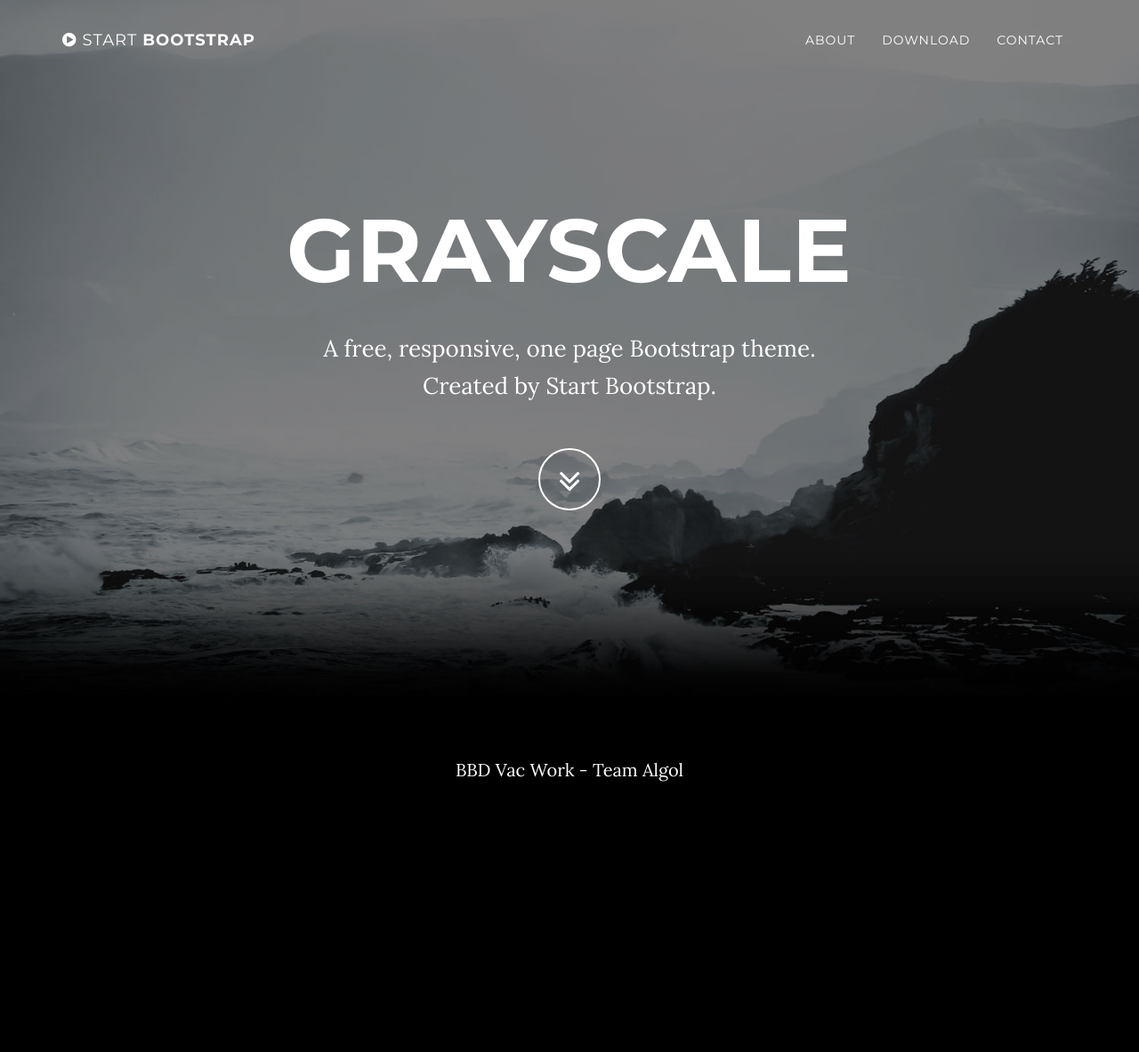
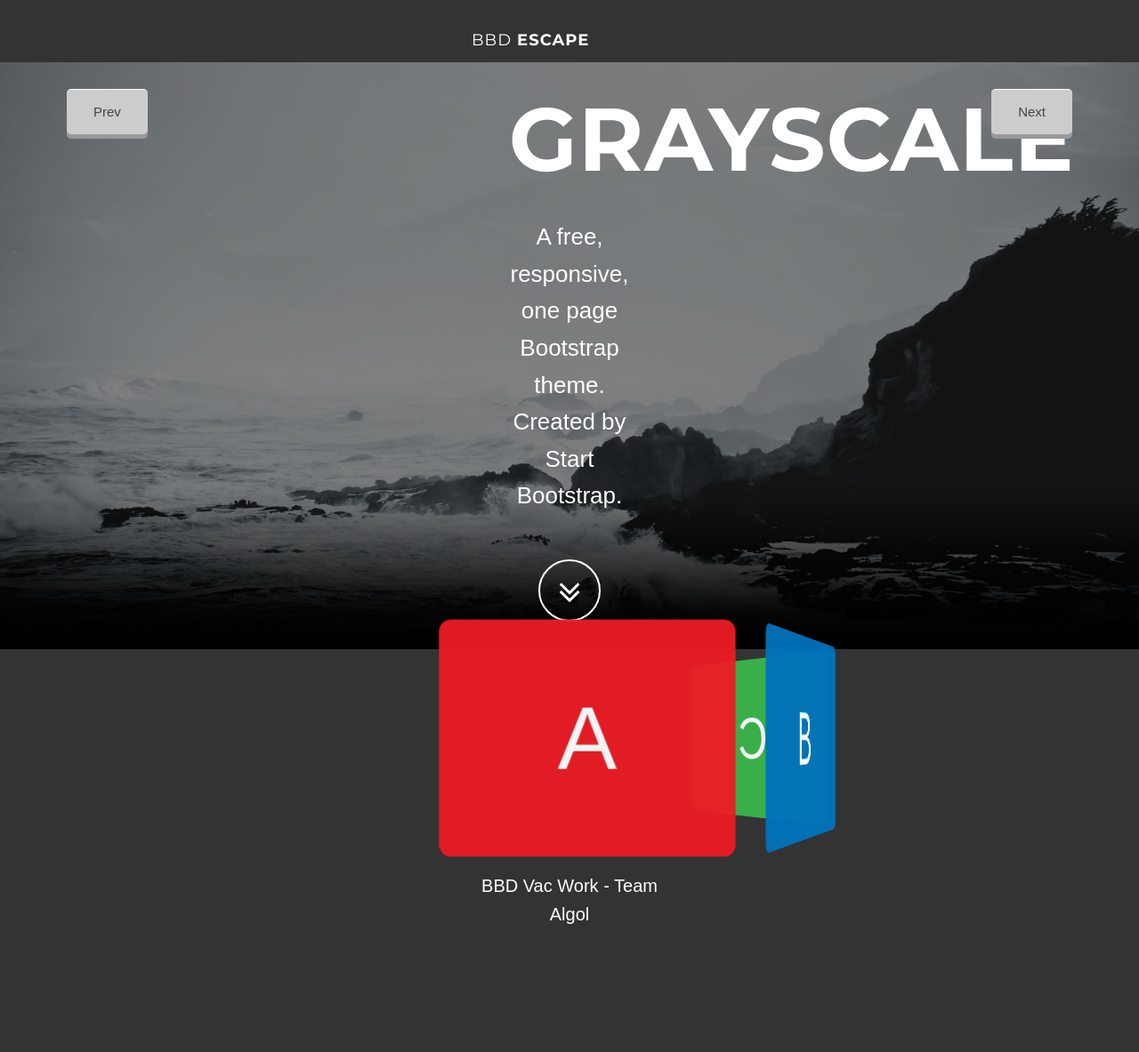
Before and after one commit to brandon-pickup/EscapeWebApp, a website: page index.html in a window 1280 px wide. Shown: the whole page at 89% size. Before the commit the page ends 932 px from the top, so only its background shows below. Drawn offline with nearby package versions, Linux system fonts and the light colour scheme; some packages are replaced by stand-ins of ours.

Commit message:
Carousel Included
Needs modification

```diff
--- /dev/null
+++ b/css/custom.css
@@ -0,0 +1,80 @@
+body {
+  background: #333;
+  padding: 70px 0;
+  font: 15px/20px Arial, sans-serif;
+}
+
+.container {
+  margin: 0 auto;
+  width: 250px;
+  height: 200px;
+  position: relative;
+  perspective: 1000px;
+}
+
+.carousel {
+  height: 100%;
+  width: 100%;
+  position: absolute;
+  transform-style: preserve-3d;
+  transition: transform 1s;
+}
+
+.item {
+  display: block;
+  position: absolute;
+  background: #000;
+  width: 250px;
+  height: 200px;
+  line-height: 200px;
+  font-size: 5em;
+  text-align: center;
+  color: #FFF;
+  opacity: 0.95;
+  border-radius: 10px;
+}
+
+.a {
+  transform: rotateY(0deg) translateZ(250px);
+  background: #ed1c24;
+}
+.b {
+  transform: rotateY(60deg) translateZ(250px);
+  background: #0072bc;
+}
+.c {
+  transform: rotateY(120deg) translateZ(250px);
+  background: #39b54a;
+}
+.d {
+  transform: rotateY(180deg) translateZ(250px);
+  background: #f26522;
+}
+.e {
+  transform: rotateY(240deg) translateZ(250px);
+  background: #630460;
+}
+.f {
+  transform: rotateY(300deg) translateZ(250px);
+  background: #8c6239;
+}
+
+.next, .prev {
+  color: #444;
+  position: absolute;
+  top: 100px;
+  padding: 1em 2em;
+  cursor: pointer;
+  background: #CCC;
+  border-radius: 5px;
+  border-top: 1px solid #FFF;
+  box-shadow: 0 5px 0 #999;
+  transition: box-shadow 0.1s, top 0.1s;
+}
+.next:hover, .prev:hover { color: #000; }
+.next:active, .prev:active {
+  top: 104px;
+  box-shadow: 0 1px 0 #999;
+}
+.next { right: 5em; }
+.prev { left: 5em; }
--- a/index.html
+++ b/index.html
@@ -21,6 +21,7 @@
 
     <!-- Theme CSS -->
     <link href="css/grayscale.min.css" rel="stylesheet">
+    <link href="css/custom.css" rel="stylesheet">
 
     <!-- HTML5 Shim and Respond.js IE8 support of HTML5 elements and media queries -->
     <!-- WARNING: Respond.js doesn't work if you view the page via file:// -->
@@ -41,28 +42,11 @@
                     Menu <i class="fa fa-bars"></i>
                 </button>
                 <a class="navbar-brand page-scroll" href="#page-top">
-                    <i class="fa fa-play-circle"></i> <span class="light">Start</span> Bootstrap
+                    <span class="light">BBD</span> Escape
                 </a>
             </div>
 
-            <!-- Collect the nav links, forms, and other content for toggling -->
-            <div class="collapse navbar-collapse navbar-right navbar-main-collapse">
-                <ul class="nav navbar-nav">
-                    <!-- Hidden li included to remove active class from about link when scrolled up past about section -->
-                    <li class="hidden">
-                        <a href="#page-top"></a>
-                    </li>
-                    <li>
-                        <a class="page-scroll" href="#about">About</a>
-                    </li>
-                    <li>
-                        <a class="page-scroll" href="#download">Download</a>
-                    </li>
-                    <li>
-                        <a class="page-scroll" href="#contact">Contact</a>
-                    </li>
-                </ul>
-            </div>
+
             <!-- /.navbar-collapse -->
         </div>
         <!-- /.container -->
@@ -85,6 +69,16 @@
             </div>
         </div>
     </header>
+
+   <div class="container">
+        <div class="carousel">
+            <div class="item a">A</div>
+            <div class="item b">B</div>
+            <div class="item c">C</div>
+        </div>
+    </div>
+        <div class="next">Next</div>
+        <div class="prev">Prev</div>
 
 
 
@@ -111,6 +105,8 @@
     <!-- Theme JavaScript -->
     <script src="js/grayscale.min.js"></script>
 
+    <script src="js/custom.js"></script>
+
 </body>
 
 </html>
--- /dev/null
+++ b/js/custom.js
@@ -0,0 +1,20 @@
+var carousel = $(".carousel"),
+    currdeg  = 0;
+
+$(".next").on("click", { d: "n" }, rotate);
+$(".prev").on("click", { d: "p" }, rotate);
+
+function rotate(e){
+  if(e.data.d=="n"){
+    currdeg = currdeg - 120;
+  }
+  if(e.data.d=="p"){
+    currdeg = currdeg + 120;
+  }
+  carousel.css({
+    "-webkit-transform": "rotateY("+currdeg+"deg)",
+    "-moz-transform": "rotateY("+currdeg+"deg)",
+    "-o-transform": "rotateY("+currdeg+"deg)",
+    "transform": "rotateY("+currdeg+"deg)"
+  });
+}
```
